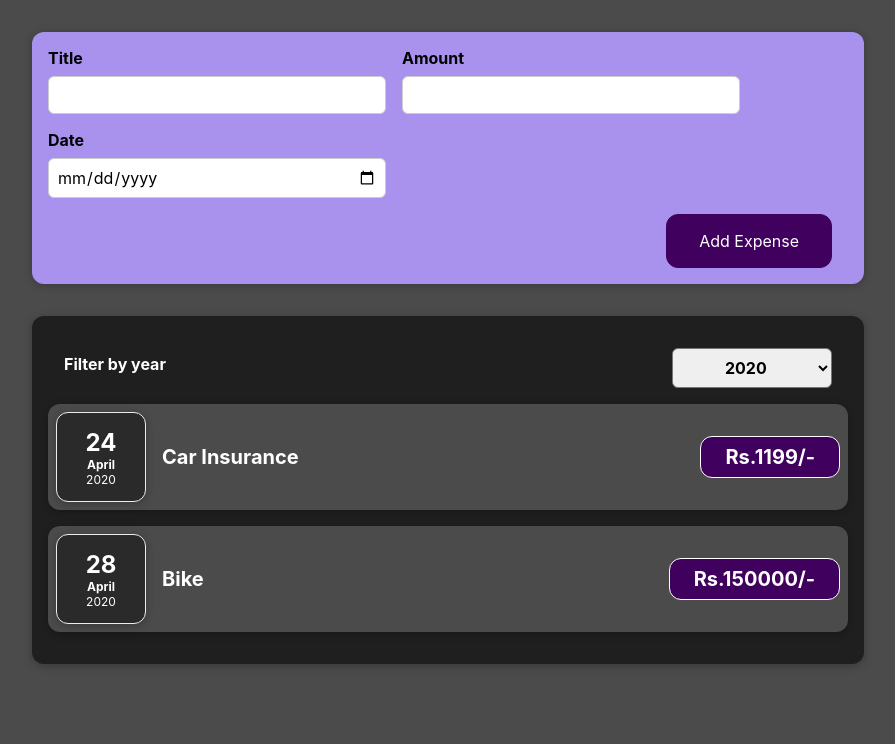
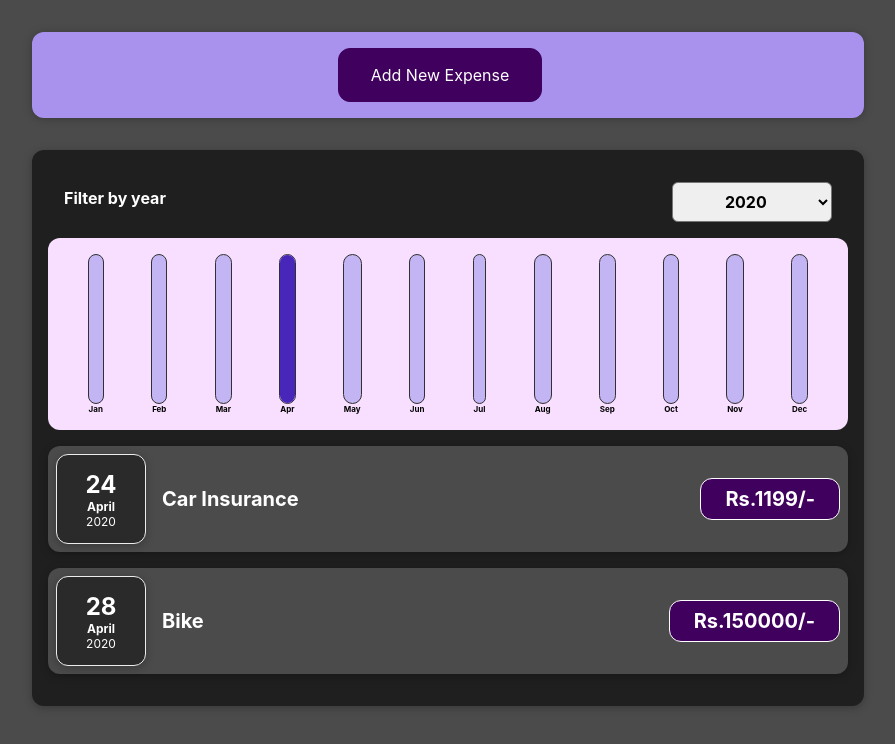
Before and after one commit to kumarmeet/REACT-APP, a React (Create React App) app: page / in a window 1280 px wide. Shown: the top 744 px of the page, without its empty margins (192-1087 px from the left). Built offline with nearby package versions, Linux system fonts and the light colour scheme.

Commit message:
adding chart related components

```diff
--- a/src/components/Expenses/Expenses.js
+++ b/src/components/Expenses/Expenses.js
@@ -1,6 +1,7 @@
 import React, { useState } from "react";
 
 import Card from "../UI/Card";
+import ExpensesChart from "./ExpensesChart";
 import ExpensesFilter from "./ExpensesFilter";
 import ExpensesList from "./ExpensesList";
 
@@ -23,6 +24,7 @@
           onChangeFilter={filterChangeHandler}
         />
 
+        <ExpensesChart expenses={filteredExpenses} />
         <ExpensesList items={filteredExpenses} />
       </Card>
     </div>
--- /dev/null
+++ b/src/components/Expenses/ExpensesChart.js
@@ -0,0 +1,30 @@
+import React from "react";
+
+import moment from "moment";
+import Chart from "../chart/Chart";
+
+const ExpensesChart = (props) => {
+  const chartDataPoints = [
+    { label: "Jan", value: 0 },
+    { label: "Feb", value: 0 },
+    { label: "Mar", value: 0 },
+    { label: "Apr", value: 0 },
+    { label: "May", value: 0 },
+    { label: "Jun", value: 0 },
+    { label: "Jul", value: 0 },
+    { label: "Aug", value: 0 },
+    { label: "Sep", value: 0 },
+    { label: "Oct", value: 0 },
+    { label: "Nov", value: 0 },
+    { label: "Dec", value: 0 },
+  ];
+
+  for (const expense of props.expenses) {
+    const expenseMonth = moment(expense.date).month();
+    chartDataPoints[expenseMonth].value += expense.amount;
+  }
+
+  return <Chart dataPoints={chartDataPoints} />;
+};
+
+export default ExpensesChart;
--- a/src/components/NewExpense/ExpenseForm.js
+++ b/src/components/NewExpense/ExpenseForm.js
@@ -74,6 +74,9 @@
       </div>
 
       <div className="new-expense__actions">
+        <button type="button" onClick={props.onCancel}>
+          Cancel
+        </button>
         <button type="submit">Add Expense</button>
       </div>
     </form>
--- a/src/components/NewExpense/NewExpense.js
+++ b/src/components/NewExpense/NewExpense.js
@@ -1,4 +1,4 @@
-import React from "react";
+import React, { useState } from "react";
 import ExpenseForm from "./ExpenseForm";
 
 import "./NewExpense.css";
@@ -6,6 +6,8 @@
 //custom prop onSaveExpenseDate child to parent
 
 const NewExpense = (props) => {
+  const [isEditing, setIsEditing] = useState(false);
+
   const saveExpenseDataHandler = (enteredExpenseData) => {
     const expenseData = {
       ...enteredExpenseData,
@@ -17,11 +19,29 @@
       "Communication between child to parent components",
       expenseData
     );
+    setIsEditing(false);
+  };
+
+  const startEditingHandler = () => {
+    setIsEditing(true);
+  };
+
+  const stopEditingHandler = () => {
+    setIsEditing(false);
   };
 
   return (
     <div className="new-expense">
-      <ExpenseForm onSaveExpenseData={saveExpenseDataHandler} />
+      {!isEditing && (
+        <button onClick={startEditingHandler}>Add New Expense</button>
+      )}
+
+      {isEditing && (
+        <ExpenseForm
+          onSaveExpenseData={saveExpenseDataHandler}
+          onCancel={stopEditingHandler}
+        />
+      )}
     </div>
   );
 };
--- /dev/null
+++ b/src/components/chart/Chart.css
@@ -0,0 +1,9 @@
+.chart {
+  padding: 1rem;
+  border-radius: 12px;
+  background-color: #f8dfff;
+  text-align: center;
+  display: flex;
+  justify-content: space-around;
+  height: 10rem;
+}
--- /dev/null
+++ b/src/components/chart/Chart.js
@@ -0,0 +1,25 @@
+import React from "react";
+
+import ChartBar from "./ChartBar";
+import "./Chart.css";
+
+const Chart = (props) => {
+  const dataPointValues = props.dataPoints.map((dataPoint) => dataPoint.value);
+
+  const totalMax = Math.max(...dataPointValues);
+
+  return (
+    <div className="chart">
+      {props.dataPoints.map((dataPoint) => (
+        <ChartBar
+          key={dataPoint.label}
+          value={dataPoint.value}
+          maxValue={totalMax}
+          label={dataPoint.label}
+        />
+      ))}
+    </div>
+  );
+};
+
+export default Chart;
--- /dev/null
+++ b/src/components/chart/ChartBar.css
@@ -0,0 +1,30 @@
+.chart-bar {
+  height: 100%;
+  display: flex;
+  flex-direction: column;
+  align-items: center;
+}
+
+.chart-bar__inner {
+  height: 100%;
+  width: 100%;
+  border: 1px solid #313131;
+  border-radius: 12px;
+  background-color: #c3b4f3;
+  overflow: hidden;
+  display: flex;
+  flex-direction: column;
+  justify-content: flex-end;
+}
+
+.chart-bar__fill {
+  background-color: #4826b9;
+  width: 100%;
+  transition: all 0.3s ease-out;
+}
+
+.chart-bar__label {
+  font-weight: bold;
+  font-size: 0.5rem;
+  text-align: center;
+}
--- /dev/null
+++ b/src/components/chart/ChartBar.js
@@ -0,0 +1,22 @@
+import React from "react";
+
+import "./ChartBar.css";
+
+const ChartBar = (props) => {
+  let barFillHeight = "0%";
+
+  if (props.maxValue > 0) {
+    barFillHeight = Math.round((props.value / props.maxValue) * 100) + "%";
+  }
+
+  return (
+    <div className="chart-bar">
+      <div className="chart-bar__inner">
+        <div className="chart-bar__fill" style={{ height: barFillHeight }}></div>
+      </div>
+      <div className="chart-bar__label">{props.label}</div>
+    </div>
+  );
+};
+
+export default ChartBar;
```
